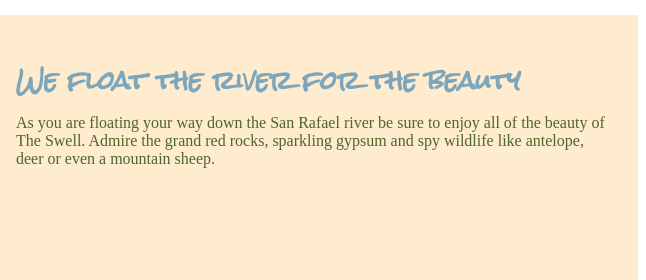
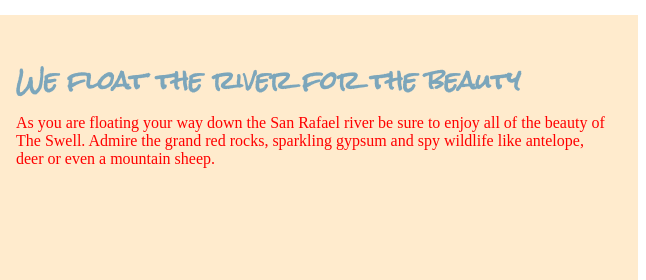
Before and after one commit to starFixe1/web-garden.github.io, a plain HTML site: page index.html in a window 1280 px wide. Shown: the part 1538-1818 px from the top of the page, 634-1280 px from the left. Drawn offline with Linux system fonts and the light colour scheme.

Commit message:
change the color to red

```diff
--- a/styles.css
+++ b/styles.css
@@ -86,7 +86,8 @@ h1, h2, h3, h4, h5, h6{
     padding: 10px;
 }
 .color01{
-    color: rgb(78, 102, 44);
+    /* color: rgb(78, 102, 44); */
+    color: red;
 }
 
 #w-content{
```
